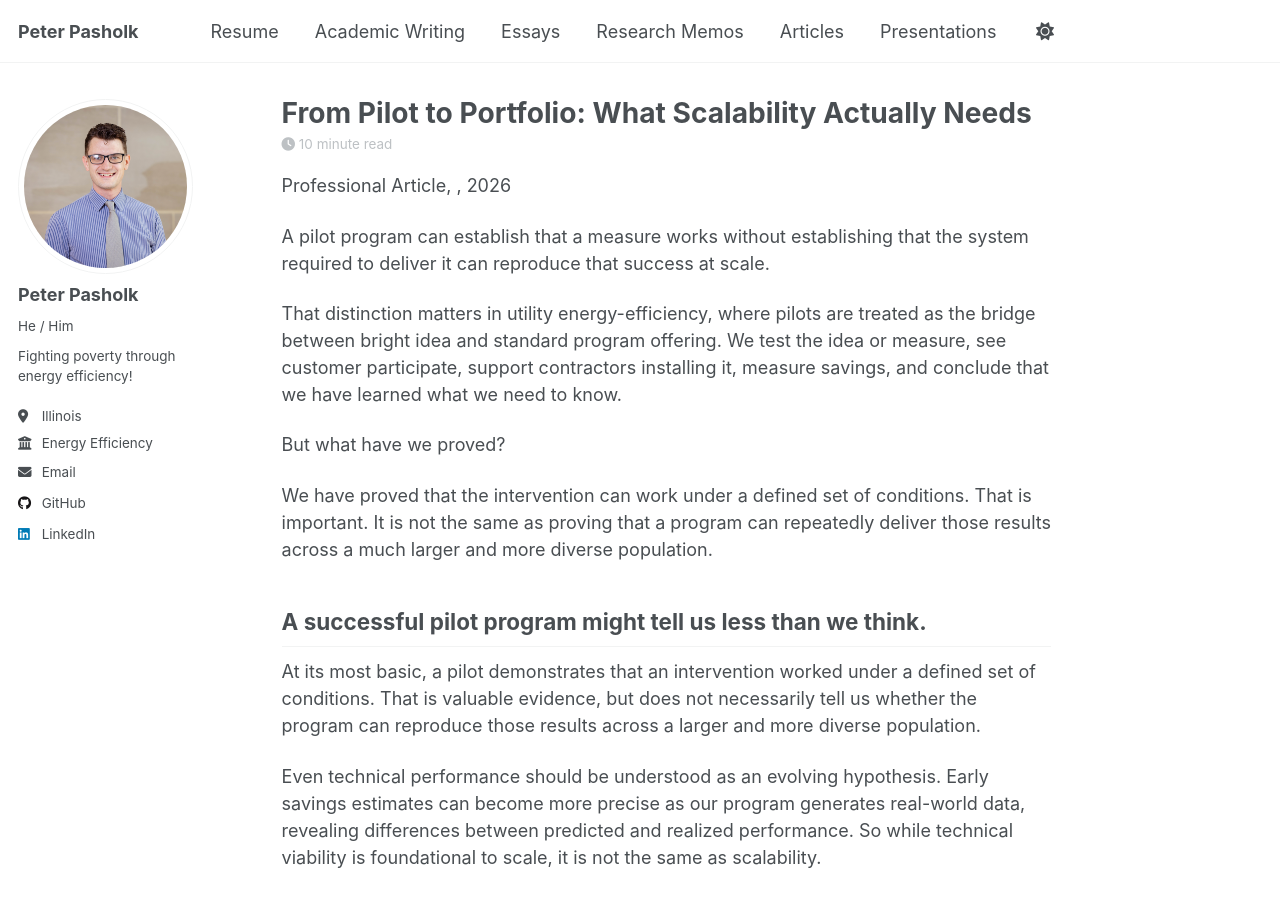
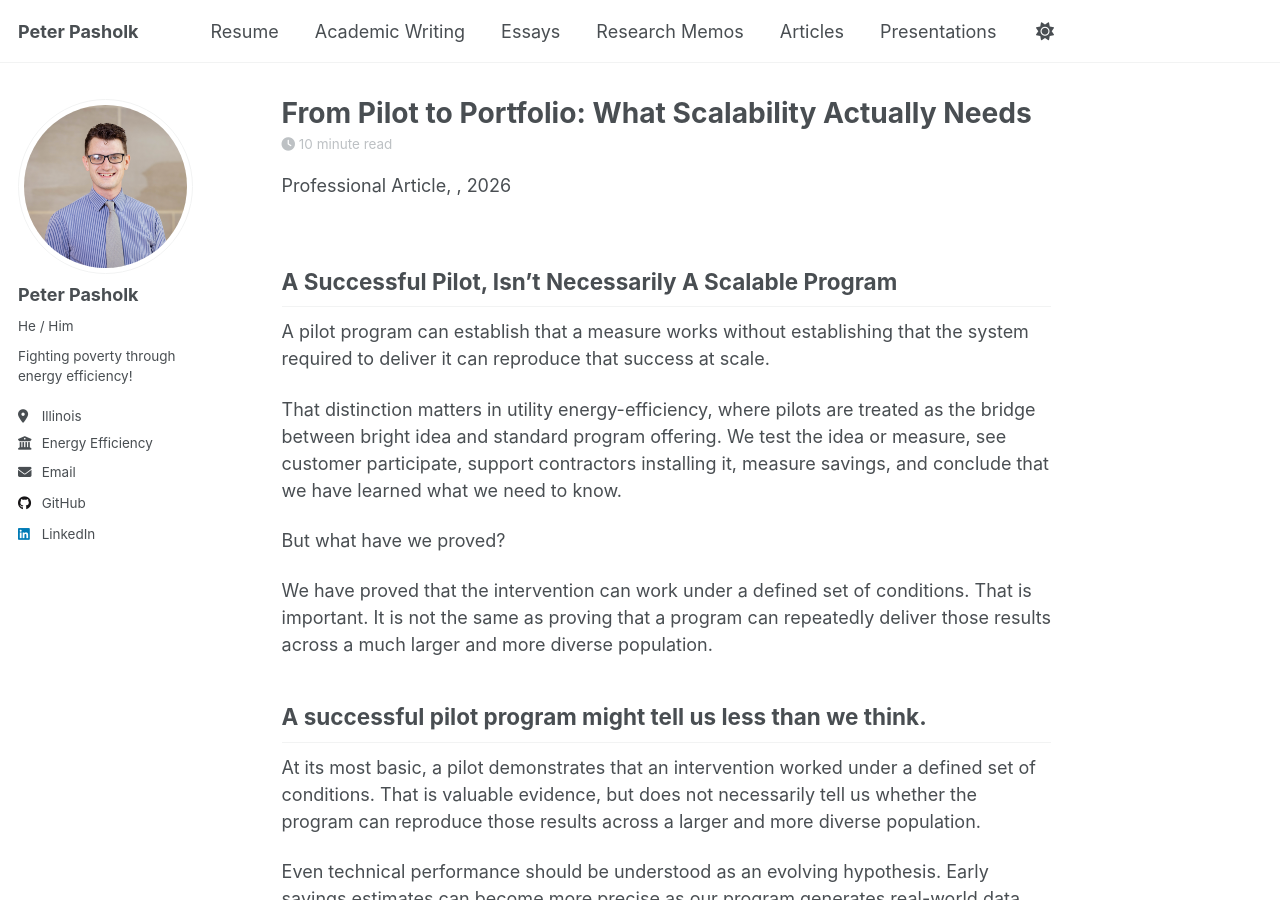
Before and after one commit to ppasholk/ppasholk.github.io, a Jekyll site: the page built from _teaching/pilot-to-portfolio.md, in a window 1280 px wide and 900 px high. Built offline with Jekyll 4.4.1, drawn with Linux system fonts in a browser that asks for light colours; a script that is not in the unit is left out.

Commit message:
Add section on pilot program scalability
Added a section discussing the limitations of pilot programs in scaling.

```diff
--- a/_teaching/pilot-to-portfolio.md
+++ b/_teaching/pilot-to-portfolio.md
@@ -20,6 +20,8 @@ toc_label: "In This Article"
 toc_sticky: true
 classes: wide
 ---
+
+## A Successful Pilot, Isn't Necessarily A Scalable Program
 
 A pilot program can establish that a measure works without
 establishing that the system required to deliver it can reproduce that success
```
